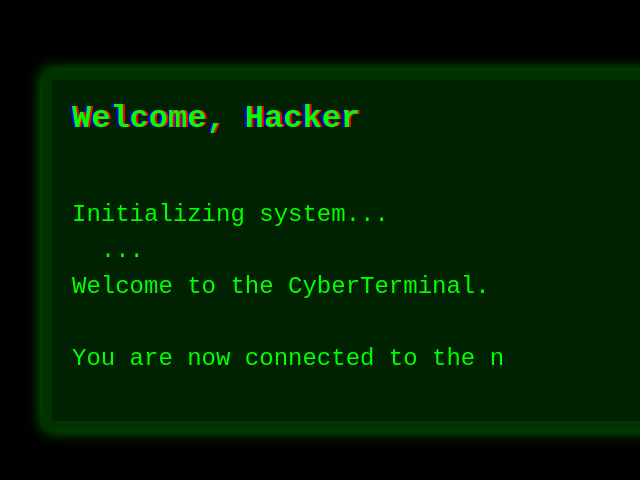
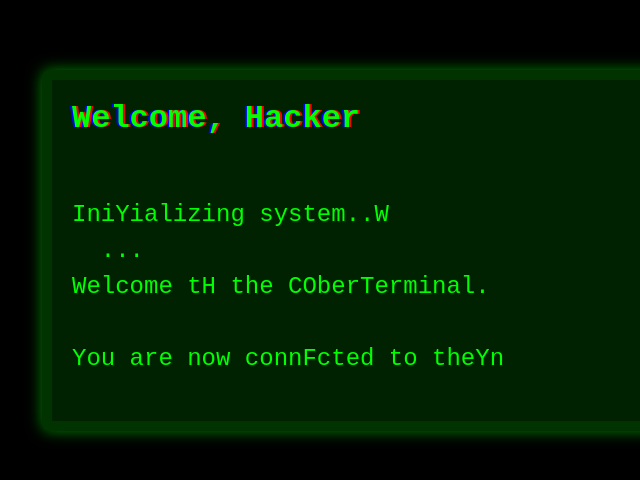
Before and after one commit to SmoothCubeGit/Projects, a plain HTML site: page index.html in a window 1280 px wide. Shown: the part 150-630 px from the top of the page, 268-908 px from the left. Drawn offline with Linux system fonts and the light colour scheme.

Commit message:
Update index.html

```diff
--- a/index.html
+++ b/index.html
@@ -19,7 +19,7 @@
       overflow: hidden;
     }
 
-    /* Container for the old-style computer screen */
+    /* Terminal container */
     .terminal {
       background-color: #002200;
       border: 10px solid #003300;
@@ -28,9 +28,15 @@
       box-shadow: 0 0 15px rgba(0, 255, 0, 0.5);
       width: 600px;
       max-width: 90%;
+      position: relative;
     }
 
-    /* Typing effect for welcome message */
+    /* Flicker effect */
+    .flicker {
+      animation: flicker 2s infinite alternate;
+    }
+
+    /* Typing effect */
     .welcome-text {
       font-size: 1.5rem;
       line-height: 1.5;
@@ -41,7 +47,45 @@
       animation: typing 3s steps(30, end), blink .5s step-end infinite alternate;
     }
 
-    /* Animations for typing effect */
+    /* Glitch animation for "Welcome, Hacker" */
+    .glitch {
+      font-size: 2rem;
+      font-weight: bold;
+      position: relative;
+      color: #00ff00;
+      animation: glitch 1s infinite alternate;
+    }
+
+    /* Screen scan line effect */
+    .scanlines::before {
+      content: '';
+      position: absolute;
+      top: 0;
+      left: 0;
+      width: 100%;
+      height: 100%;
+      background: repeating-linear-gradient(
+        to bottom,
+        rgba(0, 255, 0, 0.05) 0px,
+        rgba(0, 255, 0, 0.05) 1px,
+        transparent 2px,
+        transparent 3px
+      );
+      pointer-events: none;
+      mix-blend-mode: multiply;
+    }
+
+    /* Glitch, flicker, and typing animations */
+    @keyframes glitch {
+      0%, 100% { opacity: 1; text-shadow: 2px 0 #ff0000, -2px 0 #0000ff; }
+      50% { opacity: 0.7; text-shadow: -2px 0 #ff0000, 2px 0 #0000ff; }
+    }
+
+    @keyframes flicker {
+      0%, 18%, 22%, 25%, 53%, 57%, 100% { opacity: 1; }
+      20%, 24%, 55% { opacity: 0.5; }
+    }
+
     @keyframes typing {
       from { width: 0 }
       to { width: 100% }
@@ -50,31 +94,15 @@
     @keyframes blink {
       50% { border-color: transparent }
     }
-
-    /* Glitch effect on "Welcome, Hacker" */
-    .glitch {
-      font-size: 2rem;
-      font-weight: bold;
-      position: relative;
-      color: #00ff00;
-      animation: glitch 1s infinite;
-    }
-
-    /* Flickering and glitching effect */
-    @keyframes glitch {
-      0%, 100% { opacity: 1; text-shadow: 2px 0 #ff0000, -2px 0 #0000ff; }
-      50% { opacity: 0.7; text-shadow: -2px 0 #ff0000, 2px 0 #0000ff; }
-    }
   </style>
 </head>
 <body>
-  <div class="terminal">
-    <div class="glitch">Welcome, Hacker</div>
+  <div class="terminal scanlines">
+    <div class="glitch flicker">Welcome, Hacker</div>
     <p class="welcome-text" id="welcomeText"></p>
   </div>
 
   <script>
-    // Message to type
     const message = `
 Initializing system...
   ...
@@ -85,13 +113,17 @@ You are now connected to the network.
 Begin your journey...
 `;
 
-    // Typing effect for the welcome message
+    // Typing effect
     const welcomeTextElement = document.getElementById('welcomeText');
     let index = 0;
 
     function typeText() {
       if (index < message.length) {
-        welcomeTextElement.innerHTML += message.charAt(index);
+        // Add random glitches as it types
+        const char = message.charAt(index);
+        welcomeTextElement.innerHTML += Math.random() < 0.1 && char !== '\n'
+          ? String.fromCharCode(65 + Math.floor(Math.random() * 26))  // Random letter glitch
+          : char;
         index++;
         setTimeout(typeText, 50);
       }
@@ -99,6 +131,27 @@ Begin your journey...
 
     // Start typing after a slight delay
     setTimeout(typeText, 500);
+
+    // Optional: Add typing sound (uncomment if needed)
+    /*
+    function playTypingSound() {
+      const audio = new Audio('path-to-typing-sound.wav');  // Provide a path to a typing sound effect
+      audio.volume = 0.1;
+      audio.play();
+    }
+
+    function typeTextWithSound() {
+      if (index < message.length) {
+        const char = message.charAt(index);
+        welcomeTextElement.innerHTML += char;
+        playTypingSound();
+        index++;
+        setTimeout(typeTextWithSound, 50);
+      }
+    }
+
+    setTimeout(typeTextWithSound, 500);
+    */
   </script>
 </body>
 </html>
```
